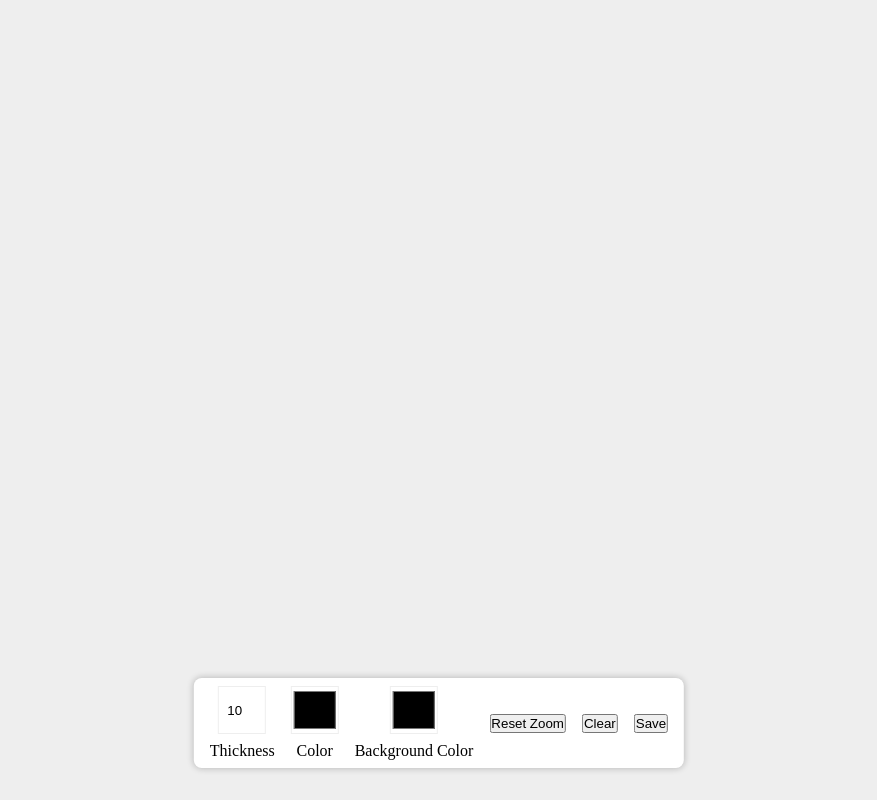
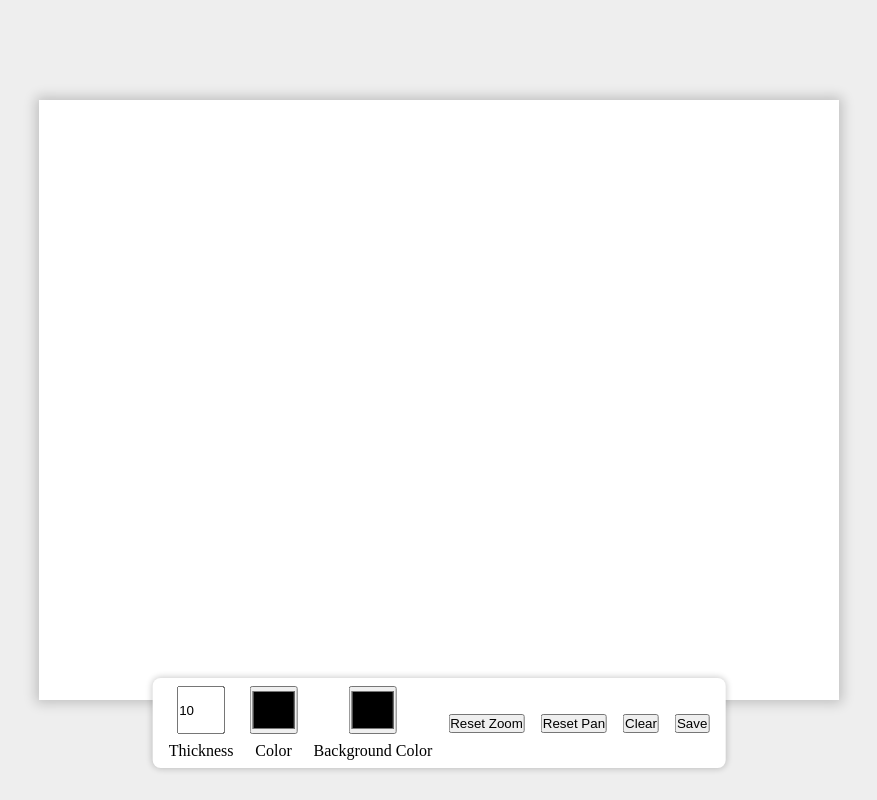
Before and after one commit to TylerPottsDev/js-draw-app, a plain HTML site: page index.html in a window 1280 px wide. Shown: the whole page, without its empty margins (201-1078 px from the left). Drawn offline with Linux system fonts and the light colour scheme.

Commit message:
Paint Clone!

```diff
--- a/draw.js
+++ b/draw.js
@@ -9,6 +9,7 @@ class Draw {
 			width: null,
 			height: null,
 			color: '#000000',
+			backgroundColor: '#ffffff',
 			strokethickness: 10,
 			pan: {
 				x: 0,
@@ -29,7 +30,7 @@ class Draw {
 		this.canvas.width = this.options.width != null ? this.options.width : window.innerWidth
 		this.canvas.height = this.options.height != null ? this.options.height : window.innerHeight
 
-		this.canvas.addEventListener('mousemove', this._Move.bind(this))
+		document.addEventListener('mousemove', this._Move.bind(this))
 		this.canvas.addEventListener('mouseenter', () => this.ctx.beginPath())
 
 		document.addEventListener('mousemove', (evt) => {
@@ -39,12 +40,14 @@ class Draw {
 			}
 		})
 
-		document.addEventListener('mousedown', (evt) => {
+		this.canvas.addEventListener('mousedown', (evt) => {
 			if (evt.button === 0) {
 				this.isDrawing = true
 				this.ctx.beginPath()
 			}
+		})
 
+		document.addEventListener('mousedown', (evt) => {
 			if (evt.button === 1) {
 				this.isPanning = true
 			}
@@ -132,6 +135,11 @@ class Draw {
 		this.scale = 1
 	}
 
+	ResetPan () {
+		this.options.pan.x = 0
+		this.options.pan.y = 0
+	}
+
 	Clear () {
 		this.ctx.clearRect(0, 0, this.canvas.width, this.canvas.height)
 	}
--- a/index.html
+++ b/index.html
@@ -30,6 +30,9 @@
 				<button id="zoomReset">Reset Zoom</button>
 			</div>
 			<div class="toolbar-item">
+				<button id="panReset">Reset Pan</button>
+			</div>
+			<div class="toolbar-item">
 				<button id="clear">Clear</button>
 			</div>
 			<div class="toolbar-item">
--- a/main.css
+++ b/main.css
@@ -42,14 +42,6 @@ canvas {
 }
 
 .toolbar-item input {
-	appearance: none;
-	border: none;
-	outline: none;
-	background: none;
-
-	text-align: center;
-	border: 1px solid #EEE;
-
 	display: block;
 	width: 3rem;
 	height: 3rem;
--- a/main.js
+++ b/main.js
@@ -1,9 +1,14 @@
 const canvas = new Draw(document.querySelector('canvas'))
 canvas.Setup()
+
+canvas.SetWidth(800)
+canvas.SetHeight(600)
+canvas.SetBackgroundColor('#FFFFFF')
 
 const thicknessInput = document.querySelector('#thickness')
 const colorInput = document.querySelector('#color')
 const zoomResetBtn = document.querySelector('#zoomReset')
+const panResetBtn = document.querySelector('#panReset')
 const clearBtn = document.querySelector('#clear')
 const bgColorInput = document.querySelector('#bgcolor')
 const saveBtn = document.querySelector('#save')
@@ -13,5 +18,6 @@ colorInput.addEventListener('input', (evt) => canvas.SetColor(evt.target.value))
 bgColorInput.addEventListener('input', (evt) => canvas.SetBackgroundColor(evt.target.value))
 document.addEventListener('wheel', (evt) => canvas.SetZoom(evt.deltaY))
 zoomResetBtn.addEventListener('click', () => canvas.ResetZoom())
+panResetBtn.addEventListener('click', () => canvas.ResetPan())
 clearBtn.addEventListener('click', () => canvas.Clear())
 saveBtn.addEventListener('click', () => canvas.DownloadCanvas())
```
